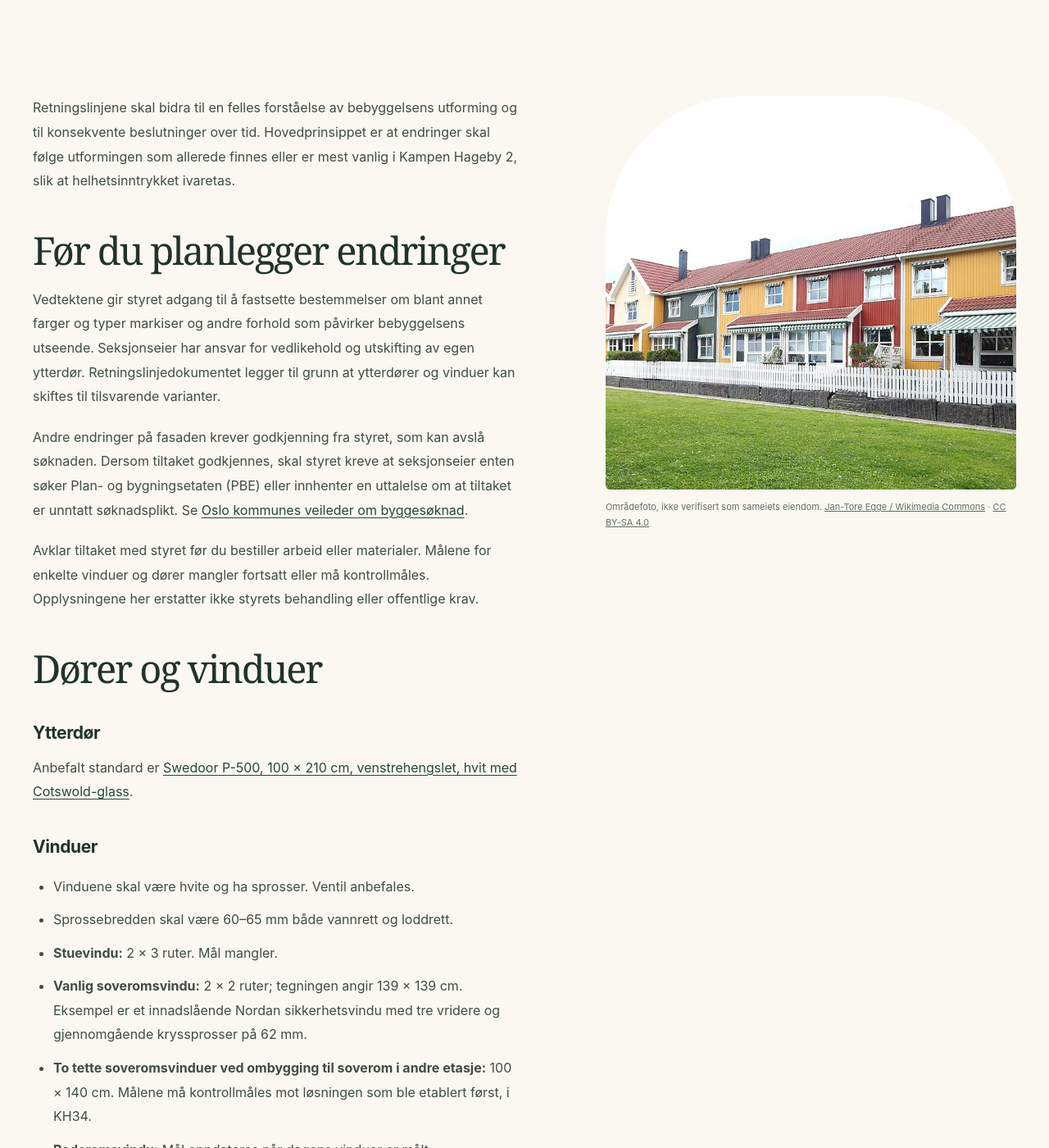
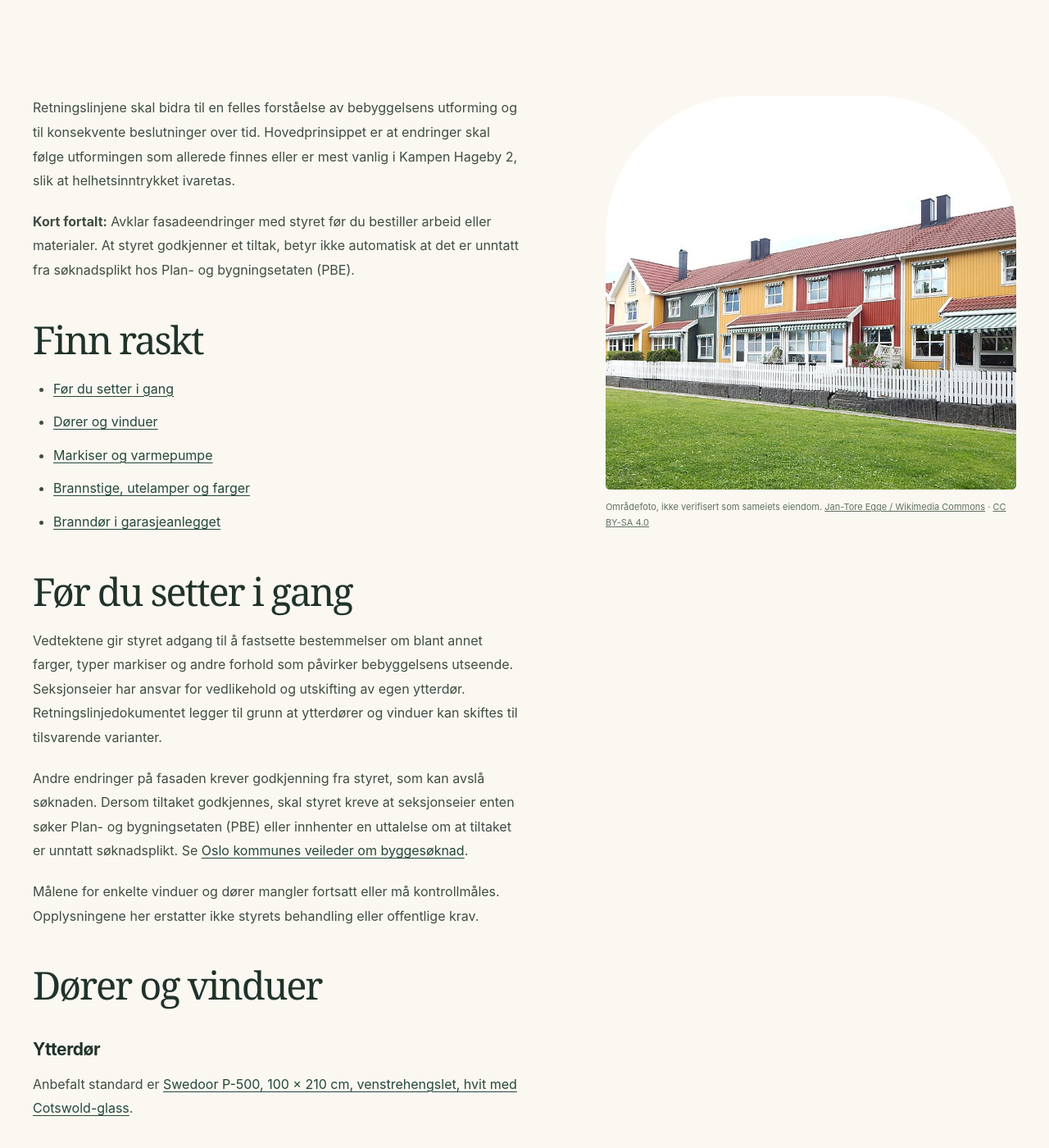
Before and after one commit to ricmik/kampen-hageby-2-test, a Jekyll site: the page built from retningslinjer.md, in a window 1280 px wide and 1400 px high, scrolled down 507 px. Shown: the whole window at 82% size. Built offline with Jekyll 4.4.1, drawn with Linux system fonts in a browser that asks for light colours; some of the changed text lies outside the part shown.

Commit message:
Oppdater retningslinjer

```diff
--- a/retningslinjer.md
+++ b/retningslinjer.md
@@ -5,15 +5,25 @@ lead: Veiledning for endringer og utskiftninger som påvirker bebyggelsens utsee
 
 Retningslinjene skal bidra til en felles forståelse av bebyggelsens utforming og til konsekvente beslutninger over tid. Hovedprinsippet er at endringer skal følge utformingen som allerede finnes eller er mest vanlig i Kampen Hageby 2, slik at helhetsinntrykket ivaretas.
 
-## Før du planlegger endringer
+**Kort fortalt:** Avklar fasadeendringer med styret før du bestiller arbeid eller materialer. At styret godkjenner et tiltak, betyr ikke automatisk at det er unntatt fra søknadsplikt hos Plan- og bygningsetaten (PBE).
 
-Vedtektene gir styret adgang til å fastsette bestemmelser om blant annet farger og typer markiser og andre forhold som påvirker bebyggelsens utseende. Seksjonseier har ansvar for vedlikehold og utskifting av egen ytterdør. Retningslinjedokumentet legger til grunn at ytterdører og vinduer kan skiftes til tilsvarende varianter.
+## Finn raskt
+
+- [Før du setter i gang](#before-starting)
+- [Dører og vinduer](#doors-and-windows)
+- [Markiser og varmepumpe](#awnings-and-heat-pump)
+- [Brannstige, utelamper og farger](#fire-escape-lights-and-colors)
+- [Branndør i garasjeanlegget](#garage-fire-door)
+
+## Før du setter i gang {#before-starting}
+
+Vedtektene gir styret adgang til å fastsette bestemmelser om blant annet farger, typer markiser og andre forhold som påvirker bebyggelsens utseende. Seksjonseier har ansvar for vedlikehold og utskifting av egen ytterdør. Retningslinjedokumentet legger til grunn at ytterdører og vinduer kan skiftes til tilsvarende varianter.
 
 Andre endringer på fasaden krever godkjenning fra styret, som kan avslå søknaden. Dersom tiltaket godkjennes, skal styret kreve at seksjonseier enten søker Plan- og bygningsetaten (PBE) eller innhenter en uttalelse om at tiltaket er unntatt søknadsplikt. Se [Oslo kommunes veileder om byggesøknad](https://www.oslo.kommune.no/plan-bygg-og-eiendom/skal-du-bygge-rive-eller-endre/ma-du-sende-byggesoknad/).
 
-Avklar tiltaket med styret før du bestiller arbeid eller materialer. Målene for enkelte vinduer og dører mangler fortsatt eller må kontrollmåles. Opplysningene her erstatter ikke styrets behandling eller offentlige krav.
+Målene for enkelte vinduer og dører mangler fortsatt eller må kontrollmåles. Opplysningene her erstatter ikke styrets behandling eller offentlige krav.
 
-## Dører og vinduer
+## Dører og vinduer {#doors-and-windows}
 
 ### Ytterdør
 
@@ -37,7 +47,7 @@ Hvit dør med stort vindusfelt og et lite panel, 89 × 209 cm ifølge tegningen,
 - **Loftsetasje:** Hvit enkeltdør med vertikale trespiler. Mål fastsettes etter oppmåling i nr. 37.
 - **Endevegg:** Hvit dobbeltdør med vertikale trespiler. Mål fastsettes etter oppmåling i nr. 30.
 
-## Andre fasadeelementer
+## Markiser og varmepumpe {#awnings-and-heat-pump}
 
 ### Markiser
 
@@ -46,6 +56,8 @@ Markiser skal være stripete i husets farge og hvitt, eller i husets farge og ly
 ### Varmepumpe
 
 Varmepumpemodellen skal ha lavt støynivå. Pumpen bør plasseres minst en halv meter over bakken og med god avstand til soveromsvinduer og terrassedører. Følg monteringsanvisningen og anbefalingene om avstand til naboer og soveromsvinduer. Det anbefales minst ti meter til naboens soveromsvindu. Dersom pumpen monteres på vegg, skal den skjules bak en pen trekasse malt i husets farge. Varmepumpe krever søknad til styret.
+
+## Brannstige, utelamper og farger {#fire-escape-lights-and-colors}
 
 ### Brannstige
 
@@ -68,6 +80,6 @@ Fargene ble harmonisert med fargene brukt i KH1 ved maling i 2022/23:
 | Rekkverk ved inngangsparti | Beises mørkebrunt |
 | Gjerder | Males hvite |
 
-### Branndør i garasjeanlegg
+## Branndør i garasjeanlegget {#garage-fire-door}
 
 Branndøren skal være klassisk rød, fargetype Y30, og CE-merket.
```
